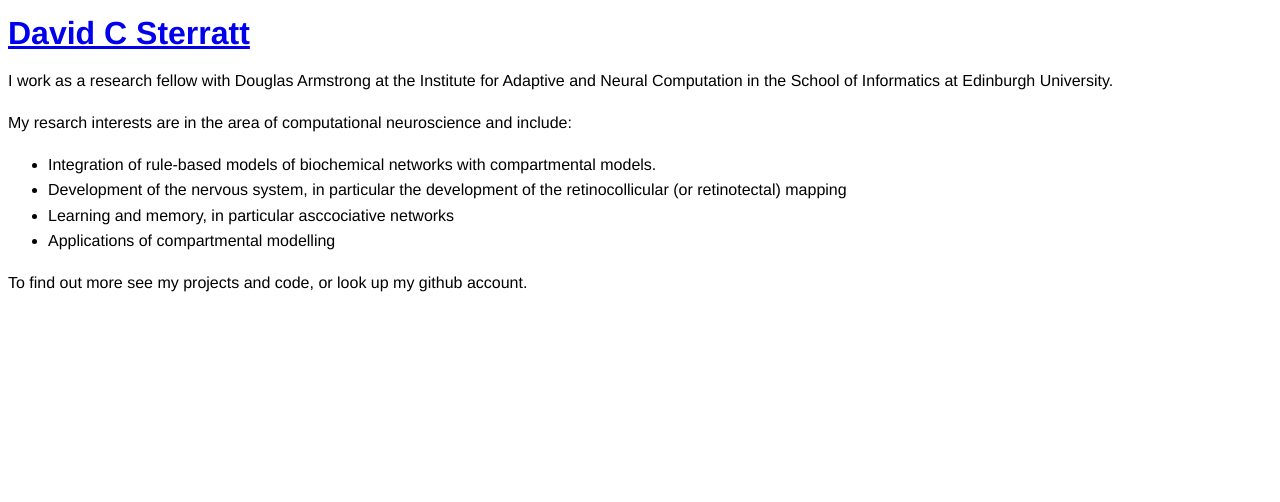
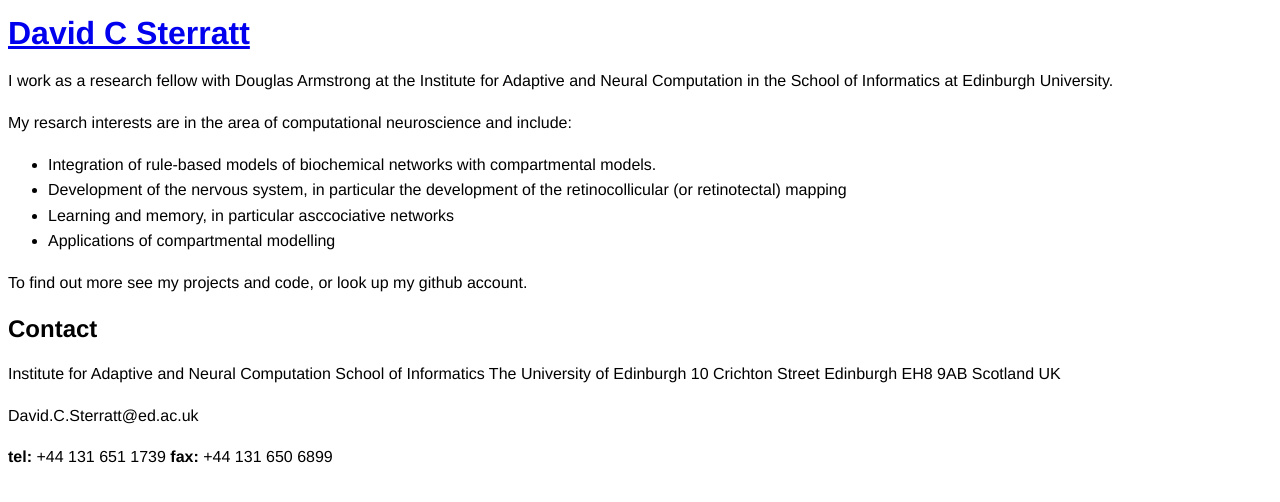
Before and after one commit to davidcsterratt/davidcsterratt.github.io, a Jekyll site: the page built from index.md, in a window 1280 px wide. Shown: the top 502 px of the page. Built offline with Jekyll 4.4.1, drawn with Linux system fonts in a browser that asks for light colours.

Commit message:
Added contact details

```diff
--- a/index.md
+++ b/index.md
@@ -18,3 +18,17 @@
 * Applications of compartmental modelling
 
 To find out more see my projects and code, or look up my github account.
+
+## Contact
+
+Institute for Adaptive and Neural Computation
+School of Informatics
+The University of Edinburgh
+10 Crichton Street
+Edinburgh EH8 9AB
+Scotland UK
+
+David.C.Sterratt@ed.ac.uk
+
+**tel:** 	+44 131 651 1739
+**fax:** 	+44 131 650 6899
```
